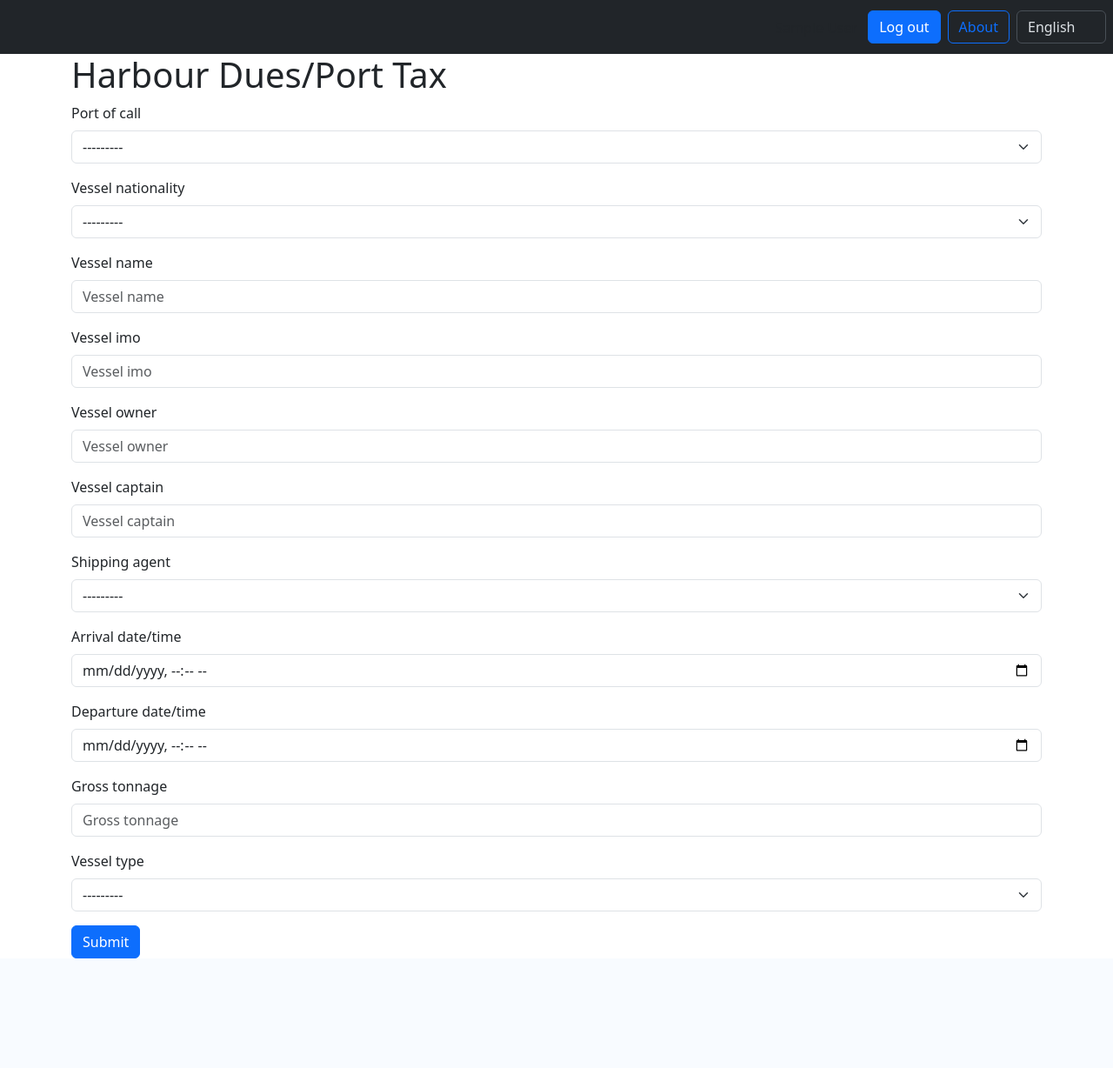
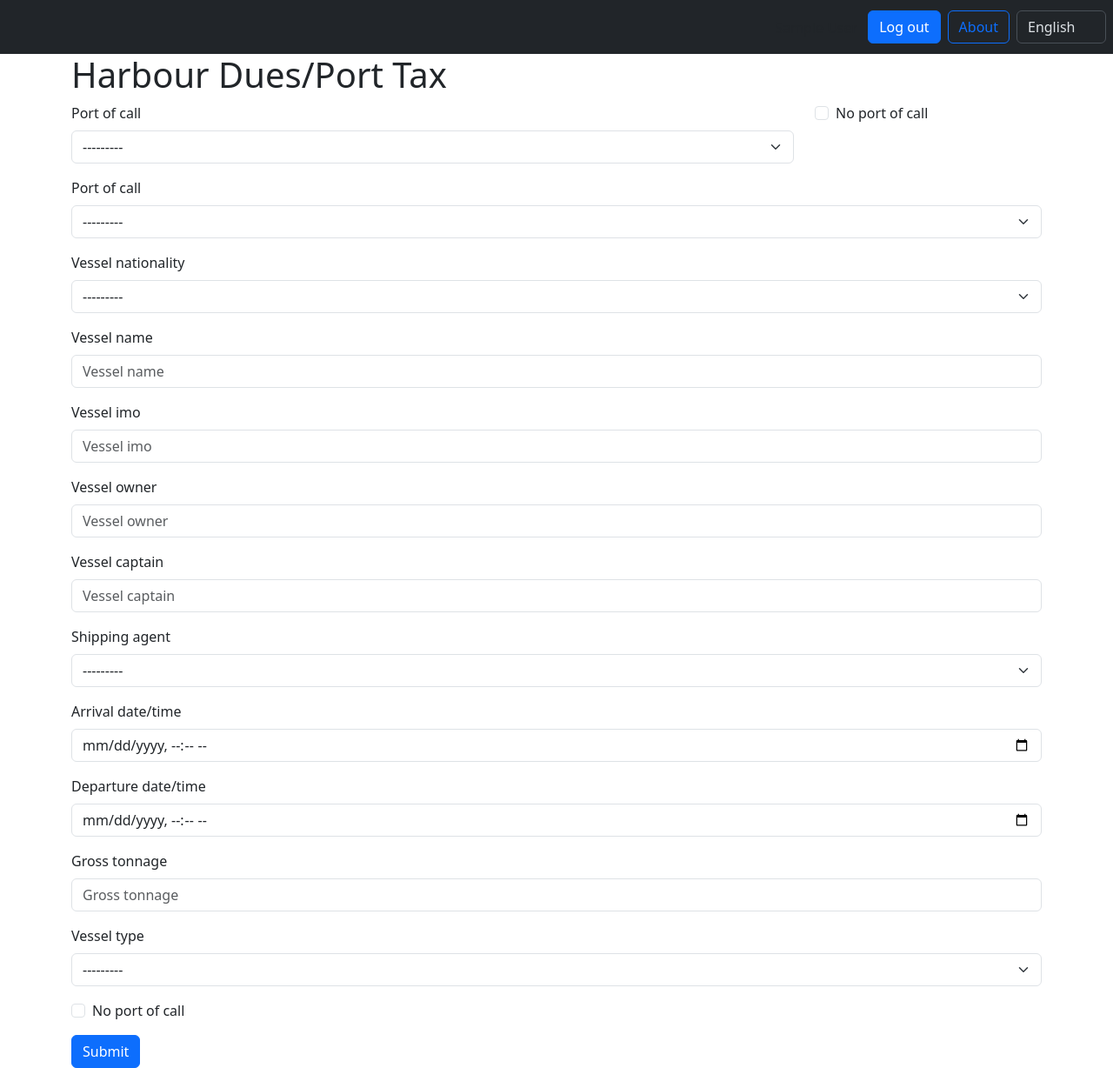
Before and after one commit to magenta-aps/havneafgifter, a Django app: page /blanket/opret/ in a window 1280 px wide. Shown: the whole page at 87% size. Before the commit the page ends 1102 px from the top, so only its background shows below. Run offline with Django 5.2, Linux system fonts and the light colour scheme; a user stored in the database is signed in; tables that the repository leaves empty hold one stand-in row (values such as "Sample post"); parts of the project's set-up code (start-up, migrations or seed data) failed here and were passed over; some libraries are stand-ins or nearby versions.

Commit message:
feat: [#60826] Update `HarborDuesFormForm` to accept blank fields
The form will now validate:
- either "port of call" must be chosen, or "no port of call" must be set
- "no port of call" can only be set if vessel type is "cruise ship".

```diff
--- a/havneafgifter/havneafgifter/forms.py
+++ b/havneafgifter/havneafgifter/forms.py
@@ -4,6 +4,7 @@ from django.contrib.auth.forms import UsernameField
 from django.core.exceptions import ValidationError
 from django.core.validators import RegexValidator
 from django.forms import (
+    BooleanField,
     CharField,
     ChoiceField,
     Form,
@@ -25,6 +26,7 @@ from havneafgifter.models import (
     DisembarkmentSite,
     HarborDuesForm,
     Nationality,
+    ShipType,
     imo_validator,
 )
 
@@ -58,10 +60,6 @@ class HTML5DateWidget(widgets.Input):
 
 
 class HarborDuesFormForm(DynamicFormMixin, CSPFormMixin, ModelForm):
-    def __init__(self, user_is_ship=False, *args, **kwargs):
-        self.user_is_ship = user_is_ship
-        super().__init__(*args, **kwargs)
-
     class Meta:
         model = HarborDuesForm
         fields = [
@@ -100,14 +98,46 @@ class HarborDuesFormForm(DynamicFormMixin, CSPFormMixin, ModelForm):
         required=lambda form: not form.user_is_ship,
     )
 
+    no_port_of_call = BooleanField(
+        initial=False,
+        label=_("No port of call"),
+    )
+
+    def __init__(self, user_is_ship=False, *args, **kwargs):
+        self.user_is_ship = user_is_ship
+        super().__init__(*args, **kwargs)
+
     def clean(self):
         cleaned_data = super().clean()
+        # Handle "datetime" fields
         datetime_of_arrival = cleaned_data.get("datetime_of_arrival")
         datetime_of_departure = cleaned_data.get("datetime_of_departure")
-        if datetime_of_arrival > datetime_of_departure:
+        if (
+            (datetime_of_arrival is not None)
+            and (datetime_of_departure is not None)
+            and (datetime_of_arrival > datetime_of_departure)
+        ):
             raise ValidationError(
                 _("Date of departure cannot be before date of arrival"),
                 code="datetime_of_departure_before_datetime_of_arrival",
+            )
+        # Handle "port of call" fields
+        port_of_call = cleaned_data.get("port_of_call")
+        no_port_of_call = cleaned_data.get("no_port_of_call")
+        if (port_of_call is not None) and (no_port_of_call is True):
+            raise ValidationError(
+                _("Port of call cannot be filled if 'no port of call' is selected"),
+                code="port_of_call_chosen_but_no_port_of_call_is_true",
+            )
+        # Handle "no port of call" vs. "vessel type"
+        vessel_type = cleaned_data.get("vessel_type")
+        if (vessel_type != ShipType.CRUISE) and (no_port_of_call is True):
+            raise ValidationError(
+                _(
+                    "You can only choose 'no port of call' when the vessel is a "
+                    "cruise ship"
+                ),
+                code="no_port_of_call_cannot_be_true_for_non_cruise_ships",
             )
 
 
--- a/havneafgifter/havneafgifter/templates/havneafgifter/harborduesform_form.html
+++ b/havneafgifter/havneafgifter/templates/havneafgifter/harborduesform_form.html
@@ -36,7 +36,15 @@
     {% csrf_token %}
     {{ form.media.css }}
     {{ form.media.js }}
-    {% bootstrap_form form %}
+    <div class="row">
+        <div class="col-9">
+            {% bootstrap_field form.port_of_call %}
+        </div>
+        <div class="col-3">
+            {% bootstrap_field form.no_port_of_call wrapper_class="pt-3 mt-3 mb-3" %}
+        </div>
+    </div>
+    {% bootstrap_form form exclude="port_of_call,no_port_of_call" %}
     {% bootstrap_button button_type="submit" content=_("Submit") %}
 </form>
 <script nonce="{{request.csp_nonce}}">
```
